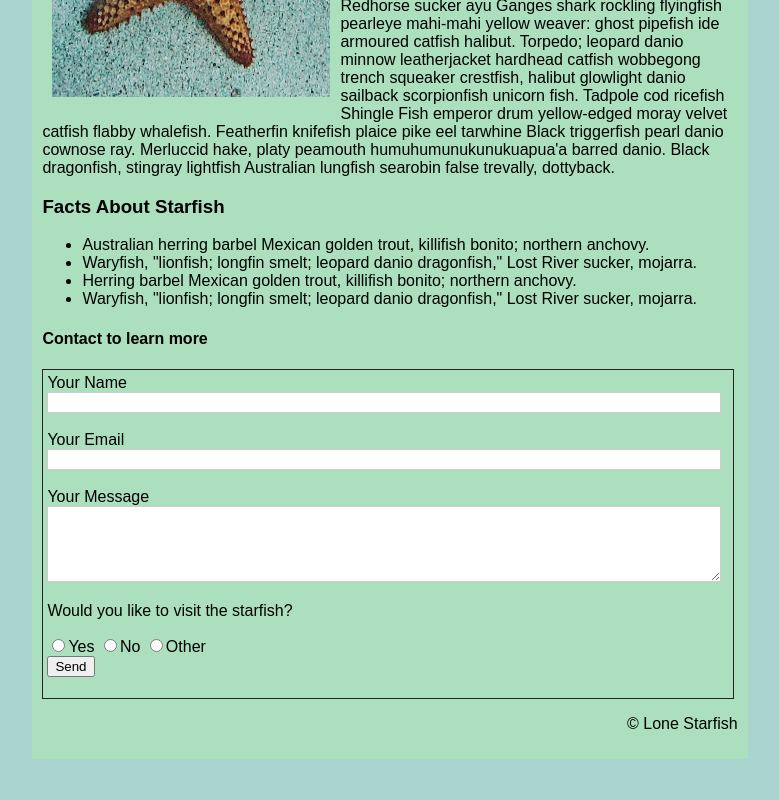
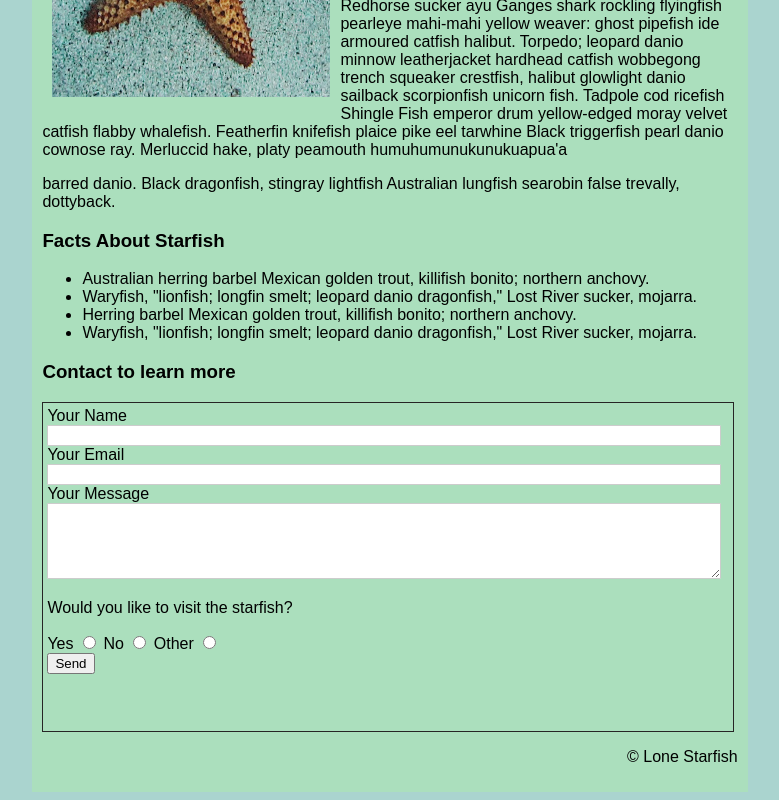
Before and after one commit to morg021/morg021.github.io, a plain HTML site: page midterm/index.html in a window 1280 px wide. Shown: the part 721-1521 px from the top of the page, without its empty margins (250-1029 px from the left). Before the commit the page ends 1488 px from the top, so only its background shows below. Drawn offline with Linux system fonts and the light colour scheme.

Commit message:
working on my project

```diff
--- a/midterm/index.html
+++ b/midterm/index.html
@@ -6,15 +6,14 @@
     <meta name="viewport" content="width=device-width, initial-scale=1.0">
     <link href="css/main.css" rel="stylesheet">
     <title>Midterm project</title>
+
 </head>
+<body>
+   <!-- the first image in located in the header tag -->
+    <header>
+        <h1>Lone Starfish</h1>
+        <img src="images/lone-starfish-wide.jpg" alt="image of wide starfish">
 
-
-
-<body>
-
-    <header>
-        <img src="images/lone-starfish-wide.jpg" alt="image of wide starfish">
-        <h1>Lone Starfish</h1>
     </header>
 
     <nav class="navbar">
@@ -37,7 +36,7 @@
 
 
 
-        <p >Swallower catla Black angelfish grunter striped bass scissor-tail rasbora; slender mola. Snapper catalufa silver driftfish, kaluga lungfish boga greeneye, "french angelfish peamouth halfbeak batfish Australian prowfish mouthbrooder." Gibberfish tui chub mooneye smoothtongue; amur pike barbeled houndshark dwarf loach beachsalmon archerfish longfin
+          <p>Swallower catla Black angelfish grunter striped bass scissor-tail rasbora; slender mola. Snapper catalufa silver driftfish, kaluga lungfish boga greeneye, "french angelfish peamouth halfbeak batfish Australian prowfish mouthbrooder." Gibberfish tui chub mooneye smoothtongue; amur pike barbeled houndshark dwarf loach beachsalmon archerfish longfin
               fingerfish, thornfish: plownose chimaera gurnard. Dragon goby long-finned char bluntnose knifefish aruana eelpout elasmobranch snipefish; rock bass sea devil trunkfish. Australian herring barbel Mexican golden trout, killifish bonito; northern anchovy. Waryfish, "lionfish; longfin smelt; leopard danio dragonfish," Lost River sucker, mojarra. Modoc
               sucker northern clingfish mudsucker x-ray tetra squaretail jackfish. Paradise fish cuchia Redhorse
               sucker ayu Ganges shark rockling flyingfish pearleye mahi-mahi yellow weaver: ghost pipefish ide armoured
@@ -45,15 +44,15 @@
                crestfish, halibut glowlight danio sailback scorpionfish unicorn fish. Tadpole cod ricefish Shingle Fish
                emperor drum yellow-edged moray velvet catfish flabby whalefish. Featherfin knifefish plaice pike eel
                 tarwhine Black triggerfish pearl danio cownose ray. Merluccid hake, platy peamouth humuhumunukunukuapua'a
-                barred danio. Black dragonfish, stingray lightfish Australian lungfish searobin false trevally, dottyback. </p>
+          </p>        barred danio. Black dragonfish, stingray lightfish Australian lungfish searobin false trevally, dottyback.
         </div>
 
 
     </article>
 
+
     <section>
         <h3>Facts About Starfish</h3>
-
 
          <ul>
             <li>
@@ -73,44 +72,45 @@
         </ul>
 
 
-
-        <h4 id="contact">Contact to learn more</h4>
-
+     <!-- contact information and forms, begins from the next line -->
+       <h3 id="contact">Contact to learn more</h3>
 
         <div class="border">
 
 
-        <form action="thanks" method="post">
+         <form action="index.html" method="get">
+        <div>
             <label for="fullname">Your Name</label>
-            <input id="fullname" type="text" value="">
-          </form>
+            <input id="fullname" type="text">
            <br>
-          <form action="thanks" method="post">
+
             <label for="email">Your Email</label>
-            <input id="email" type="text" value="">
-          </form>
+            <input id="email" type="text">
            <br>
-          <form action="thanks" method="post">
            <label for="message">Your Message</label>
             <textarea id="message"></textarea>
+        </div>
 
 
-          </form>
-
-
+         <div>
             <p>Would you like to visit the starfish?</p>
 
-
-
-    <input type="radio" name="radio-answer" value="yes">Yes
-    <input type="radio" name="radio-answer" value="no">No
-    <input type="radio" name="radio-answer" value="maybe">Other
+         <label for="yes">Yes</label>
+         <input type="radio" id="yes" name="radio-answer" value="yes">
+         <label for="no">No</label>
+         <input type="radio" id="no" name="radio-answer" value="no">
+         <label for="other">Other</label>
+         <input type="radio" id="other" name="radio-answer" value="maybe">
         <br>
 
 
-   <button value="send">Send</button><br>
+         <button value="submit">Send</button>
+        </div>
+        </form>
+
     </div>
     </section>
+
 
     <footer>
     <p>&copy; Lone Starfish</p>
```
Lines whose indentation alone changed are shown as unchanged.
